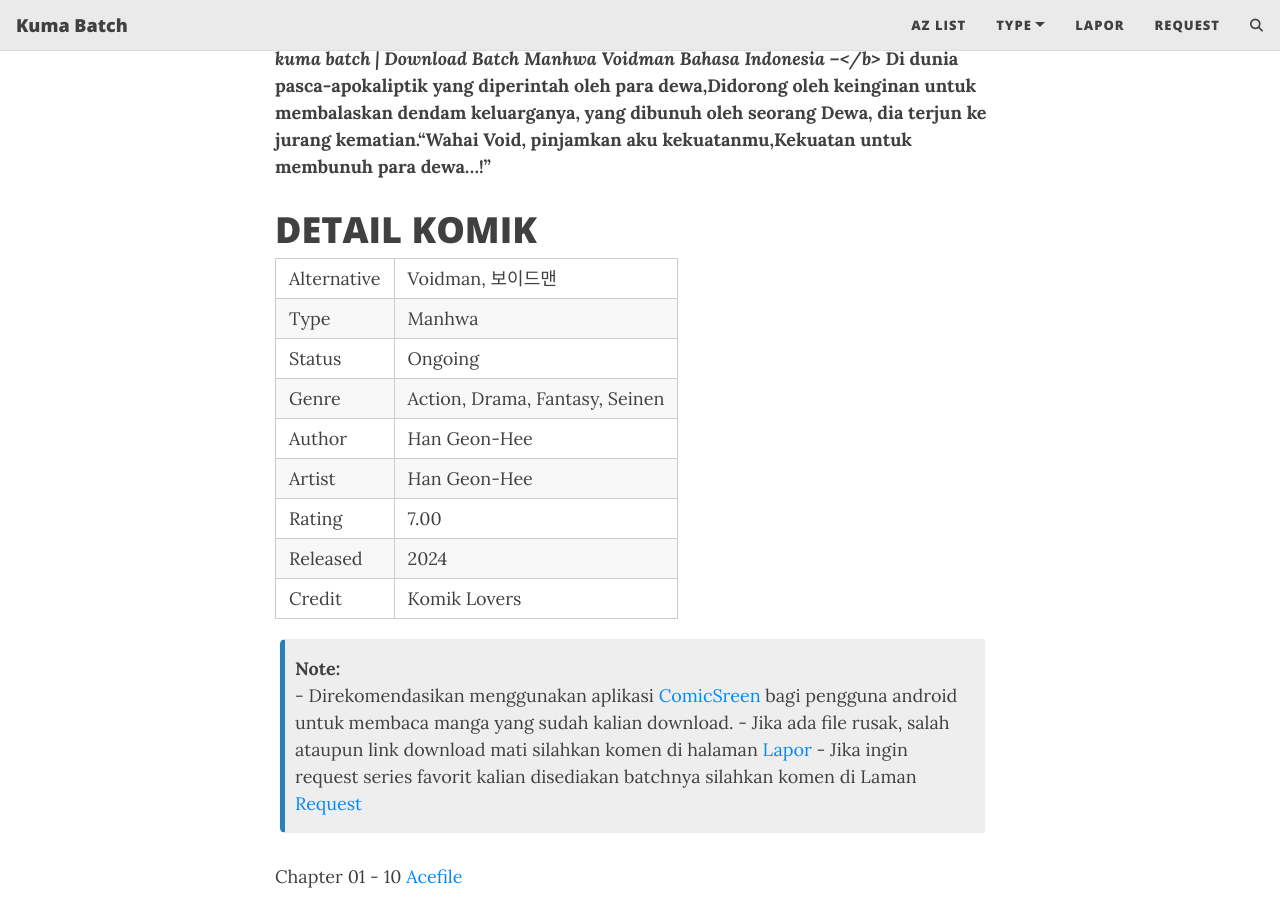
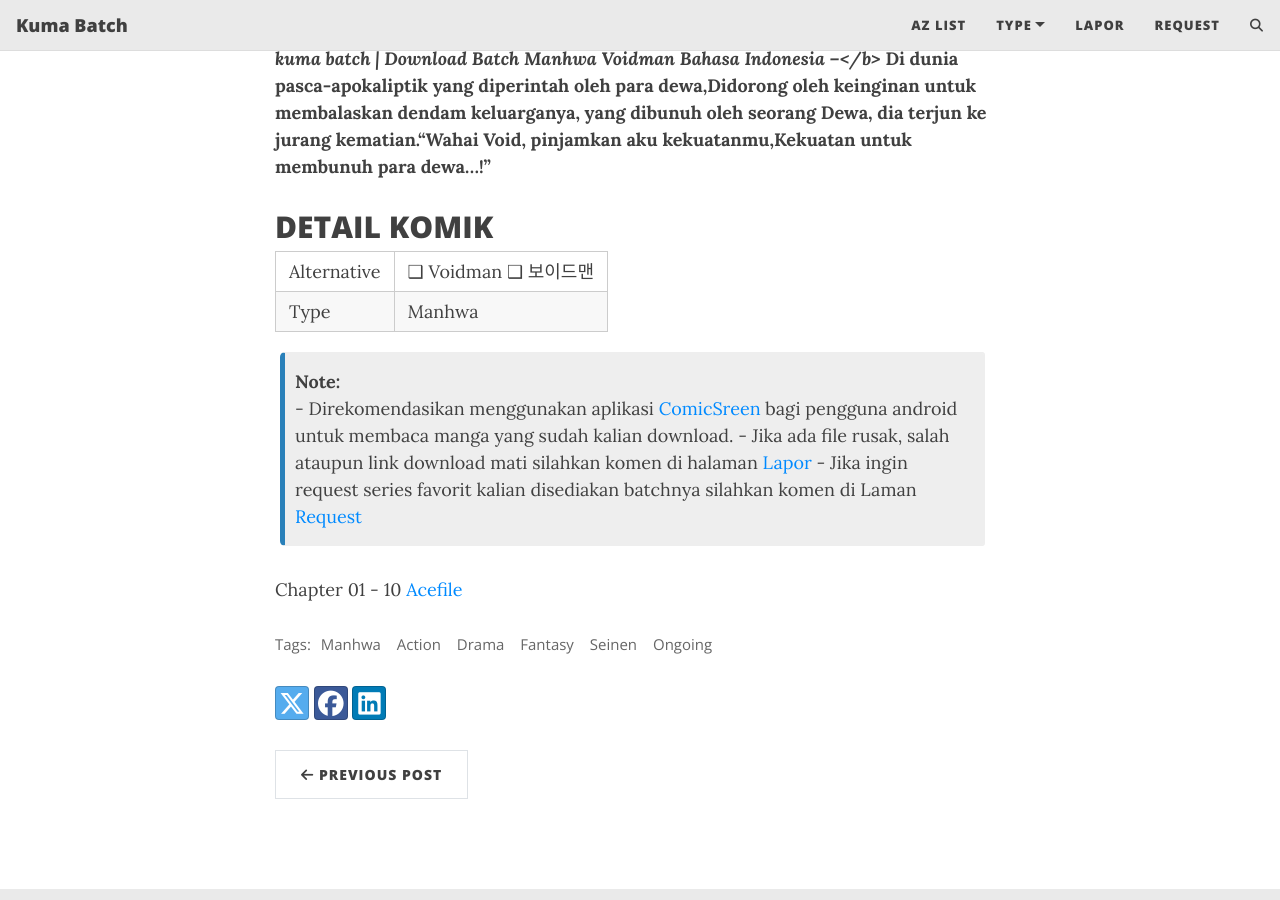
Before and after one commit to kumabatch/kumabatch.github.io, a Jekyll site: the page built from _posts/2024-08-01-voidman.md, in a window 1280 px wide and 900 px high, scrolled down 694 px. Built offline with Jekyll 4.4.1, drawn with Linux system fonts in a browser that asks for light colours; comment, search, counter and statistics services are not loaded.

Commit message:
Update 2024-08-01-voidman.md

```diff
--- a/_posts/2024-08-01-voidman.md
+++ b/_posts/2024-08-01-voidman.md
@@ -13,17 +13,10 @@ author: Neko
 
 <b><i>kuma batch  | Download Batch Manhwa Voidman Bahasa Indonesia –</b></i> Di dunia pasca-apokaliptik yang diperintah oleh para dewa,Didorong oleh keinginan untuk membalaskan dendam keluarganya, yang dibunuh oleh seorang Dewa, dia terjun ke jurang kematian.“Wahai Void, pinjamkan aku kekuatanmu,Kekuatan untuk membunuh para dewa…!”
 
-<h1>DETAIL KOMIK</h1>
+## DETAIL KOMIK
 
-| Alternative | Voidman, 보이드맨 |
+| Alternative | ❑ Voidman  ❑ 보이드맨 |
 | Type | Manhwa |
-| Status | Ongoing |
-| Genre | Action, Drama, Fantasy, Seinen |
-| Author | Han Geon-Hee |
-| Artist | Han Geon-Hee |
-| Rating | 7.00 |
-| Released | 2024 |
-| Credit | Komik Lovers |
 
 {: .box-note}
 **Note:**<br>
```
